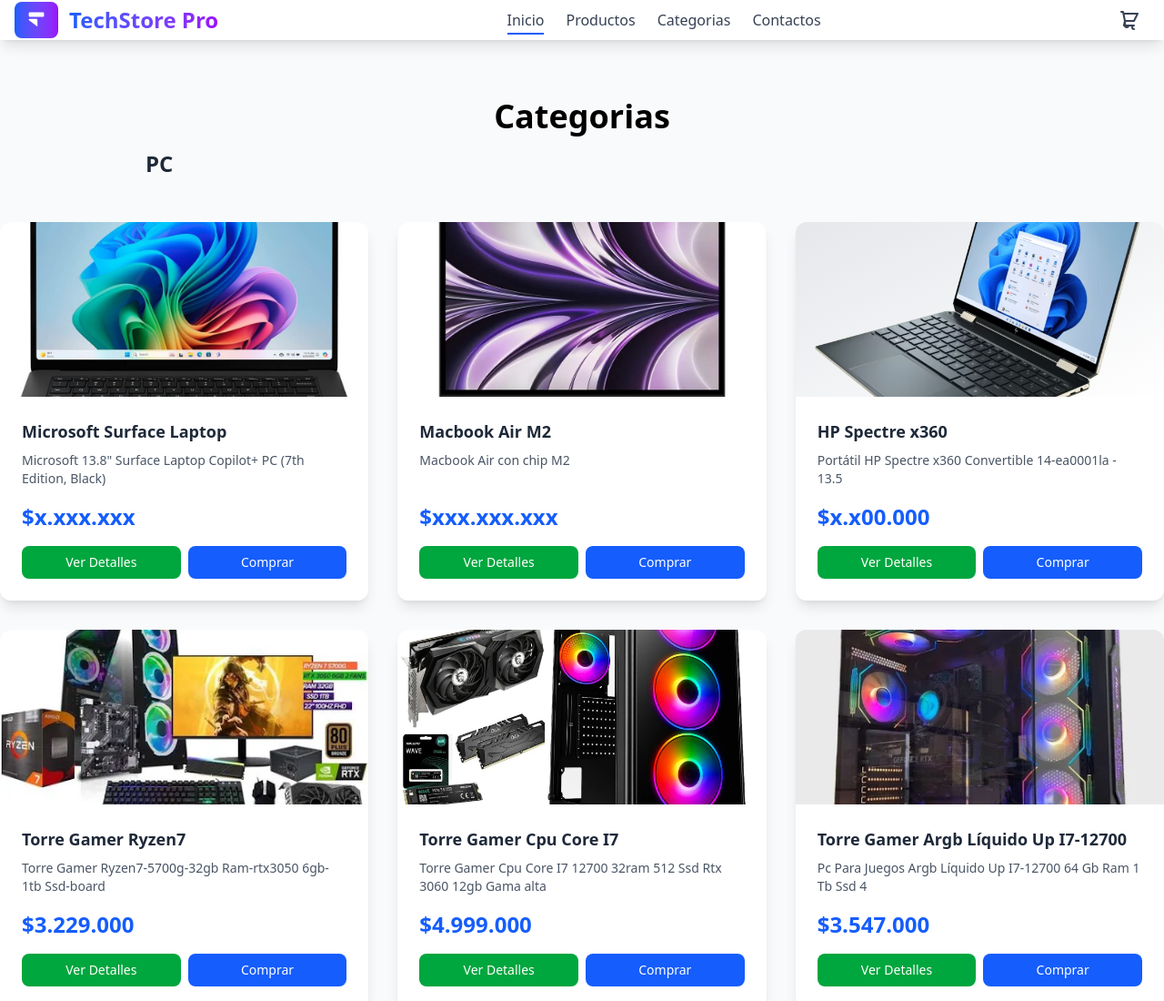
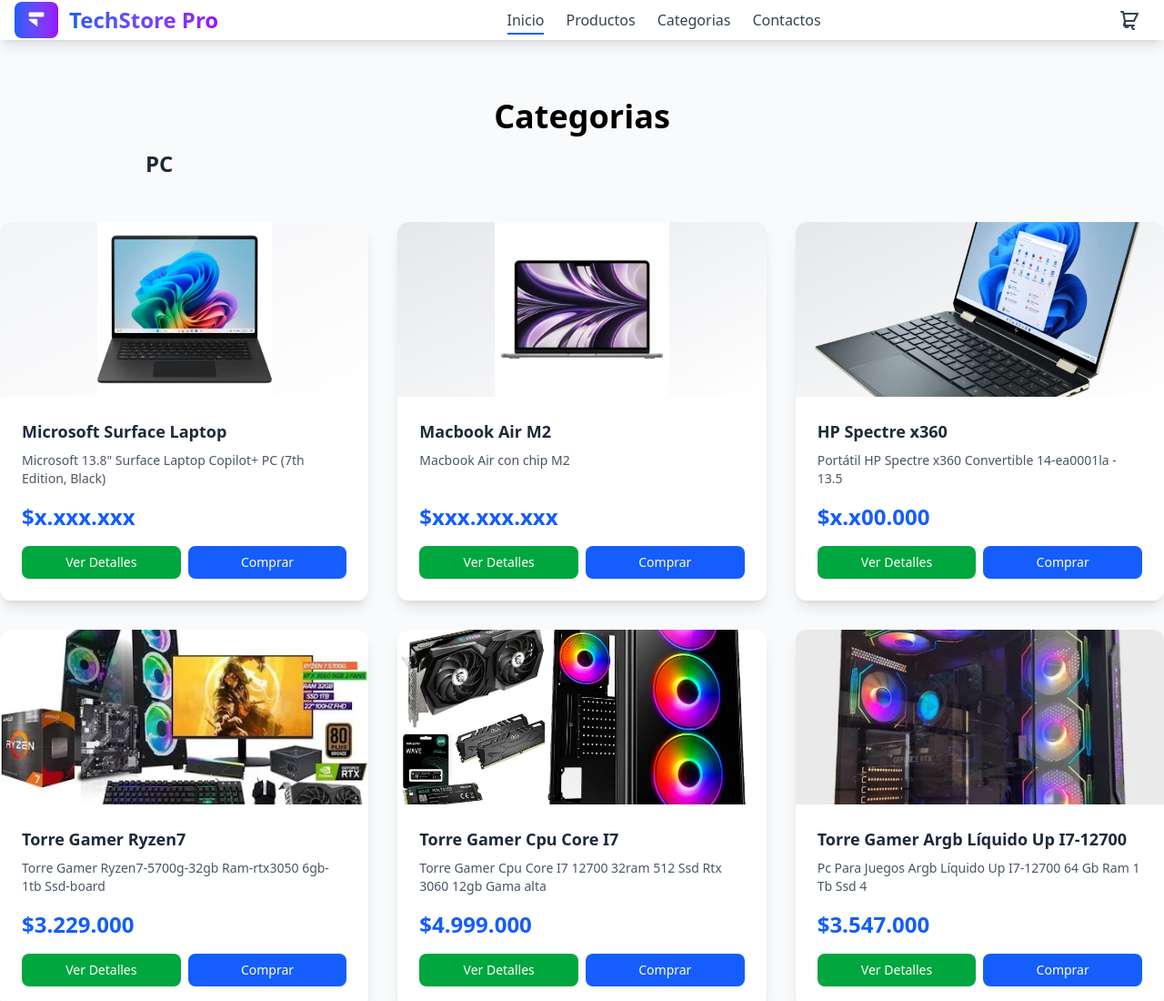
Before and after one commit to jhon170920/ecomerce, a website: page src/pages/categorias.html in a window 1280 px wide. Shown: the top 1100 px of the page at 91% size. Drawn offline with Linux system fonts and the light colour scheme.

Commit message:
actualizar

```diff
--- a/src/pages/categorias.html
+++ b/src/pages/categorias.html
@@ -80,7 +80,7 @@
                             <div class="bg-linear-to-br from-gray-100 h-48 flex items-center justify-center relative overflow-hidden">
                                 <img src="../img/pc-1-surface-laptop.jpg"
                                 alt="Microsoft Surface Laptop"
-                                class="w-full h-full object-cover hover:scale-105 transition-transform duration-300"
+                                class="w-auto h-full object-cover hover:scale-105 transition-transform duration-300"
                                 loading="lazy">
                             </div>
                             <div class="p-6">
@@ -109,7 +109,7 @@
                             <div class="bg-linear-to-br from-gray-200 h-48 flex items-center justify-center relative overflow-hidden">
                                 <img src="../img/02-Macbook-Air.webp"
                                 alt="MacBook Air M2"
-                                class="w-full h-full object-cover hover:scale-105 transition-transform duration-300"
+                                class="w-auto h-full object-cover hover:scale-105 transition-transform duration-300"
                                 loading="lazy">
 
                             </div>
```
